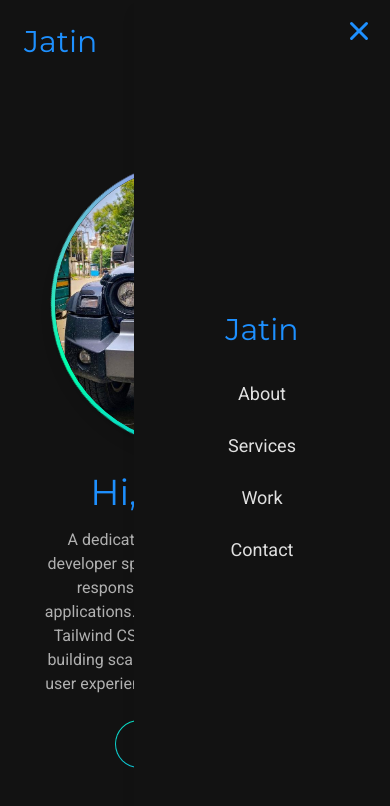
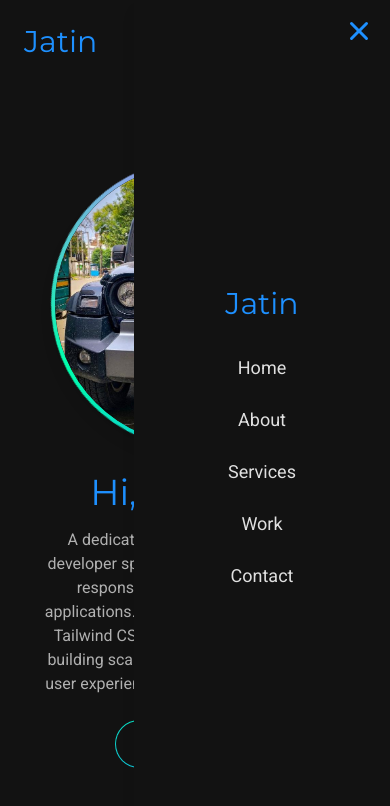
Before and after one commit to Jatin-1111/portfolio-next, a Next.js app: page / in a window 390 px wide. Both pictures are taken after a click on the button "Toggle Menu". Shown: the top 806 px of the page. Built offline with nearby package versions, Linux system fonts and the light colour scheme.

Commit message:
Update Header.js

```diff
--- a/app/components/Header.js
+++ b/app/components/Header.js
@@ -158,7 +158,7 @@ export default function Header() {
                                 </Link>
                             </h1>
                             <ul className="flex flex-col items-center space-y-6 text-lg font-body">
-                                {["About", "Services", "Work", "Contact"].map((item) => (
+                                {["Home", "About", "Services", "Work", "Contact"].map((item) => (
                                     <li key={item}>
                                         <Link
                                             href={item === "Home" ? `/` : `/${item.toLowerCase()}`}
```
